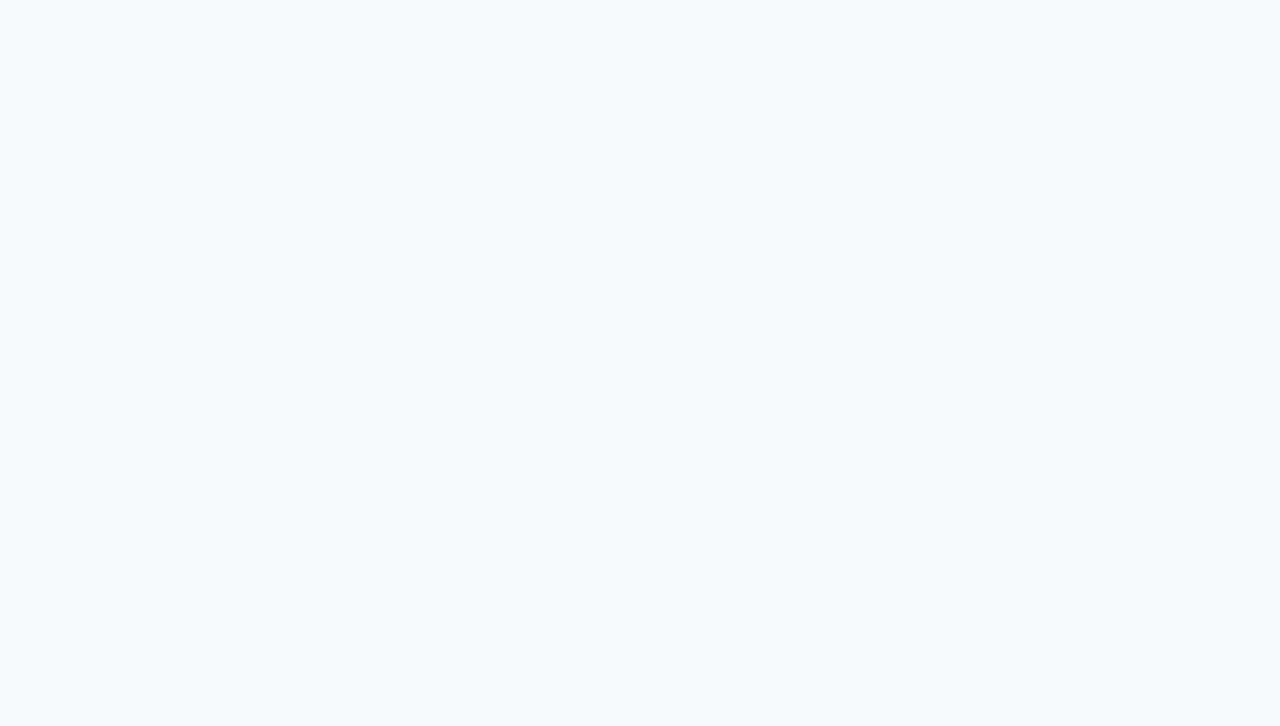
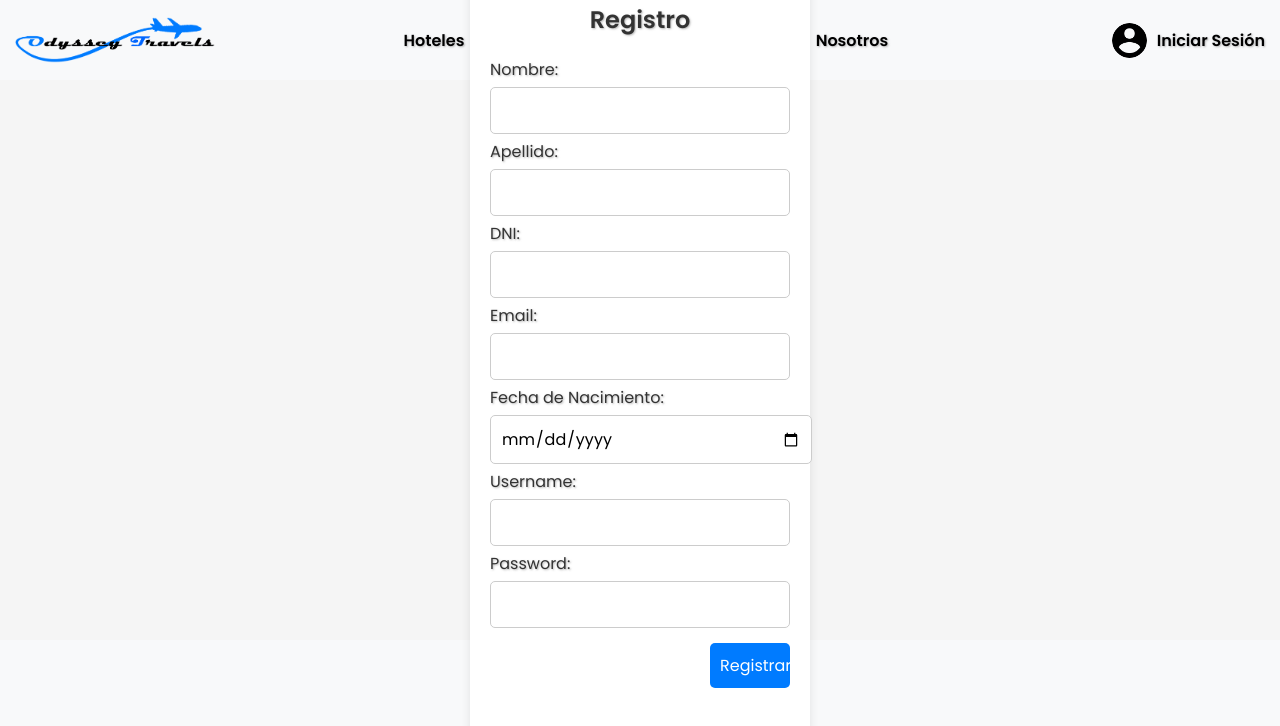
Before and after one commit to JuanFraa431/TrabajoDsw, a React app in the folder Front/: page /register in a window 1280 px wide. Before the commit this address had no page. Shown: the top 726 px of the page. Built offline with nearby package versions, Linux system fonts and the light colour scheme.

Commit message:
realizo el registro.tsx

```diff
--- a/Front/src/App.tsx
+++ b/Front/src/App.tsx
@@ -17,6 +17,7 @@ import VistaAdmin from './components/VistaAdmin';
 import Login from './components/Login';
 import DetalleCliente from './components/Cliente/DetalleCliente';
 import CardDetailExcursion from './components/CardDetailExcursion';
+import Register from './components/Register';
 
 const pageTransition = {
     initial: { opacity: 0 },
@@ -137,6 +138,18 @@ const App: React.FC = () => {
                             </motion.div>
                         </div>
                     }/>
+                    <Route
+                        path="/register"
+                        element={
+                            <div>
+                                <Header/>
+                                <motion.div {...pageTransition}>
+                                    <Register/>
+                                </motion.div>
+                            </div>
+                        }
+
+                    />
                 </Routes>
             </AnimatePresence>
         </>
--- /dev/null
+++ b/Front/src/components/Register.tsx
@@ -0,0 +1,118 @@
+import React, { useState } from 'react';
+import { Link, useNavigate } from 'react-router-dom';
+import { createEntity } from '../services/crudService';
+
+const Register: React.FC = () => {
+    const [username, setUsername] = useState('');
+    const [password, setPassword] = useState('');
+    const [nombre, setNombre] = useState('');
+    const [apellido, setApellido] = useState('');
+    const [dni, setDni] = useState('');
+    const [email, setEmail] = useState('');
+    const [fechaNacimiento, setFechaNacimiento] = useState('');
+    const [error, setError] = useState('');
+    const navigate = useNavigate();
+
+    async function handleRegister(event: React.FormEvent<HTMLFormElement>) {
+        event.preventDefault();
+
+        try {
+            await createEntity('/api/cliente/', {
+                username,
+                password,
+                nombre,
+                apellido,
+                dni,
+                email,
+                estado:1,
+                tipo_usuario:'cliente',
+                fecha_nacimiento: fechaNacimiento
+            });
+
+            setError('');
+            navigate('/login');
+        } catch (error) {
+            console.error('Register failed:', error);
+            setError('Error al registrarse, por favor intente nuevamente.');
+        }
+    }
+
+    return (
+        <div className='container-session'>
+            <div className='form-session'>
+                <h2>Registro</h2>
+                <form onSubmit={handleRegister}>
+                    <div>
+                        <label>Nombre:</label>
+                        <input
+                            type="text"
+                            value={nombre}
+                            onChange={(e) => setNombre(e.target.value)}
+                            required
+                        />
+                    </div>
+                    <div>
+                        <label>Apellido:</label>
+                        <input
+                            type="text"
+                            value={apellido}
+                            onChange={(e) => setApellido(e.target.value)}
+                            required
+                        />
+                    </div>
+                    <div>
+                        <label>DNI:</label>
+                        <input
+                            type="text"
+                            value={dni}
+                            onChange={(e) => setDni(e.target.value)}
+                            required
+                        />
+                    </div>
+                    <div>
+                        <label>Email:</label>
+                        <input
+                            type="email"
+                            value={email}
+                            onChange={(e) => setEmail(e.target.value)}
+                            required
+                        />
+                    </div>
+                    <div>
+                        <label>Fecha de Nacimiento:</label>
+                        <input
+                            type="date"
+                            value={fechaNacimiento}
+                            onChange={(e) => setFechaNacimiento(e.target.value)}
+                            required
+                        />
+                    </div>
+                    <div>
+                        <label>Username:</label>
+                        <input
+                            type="text"
+                            value={username}
+                            onChange={(e) => setUsername(e.target.value)}
+                            required
+                        />
+                    </div>
+                    <div>
+                        <label>Password:</label>
+                        <input
+                            type="password"
+                            value={password}
+                            onChange={(e) => setPassword(e.target.value)}
+                            required
+                        />
+                    </div>
+                    {error && <p className="error-message">{error}</p>}
+                    <div className='container-button'>
+                        <button type="submit">Registrarse</button>
+                    </div>
+                </form>
+            </div>
+        </div>
+    );
+};
+
+export default Register;
--- a/Front/src/services/crudService.ts
+++ b/Front/src/services/crudService.ts
@@ -30,9 +30,11 @@ export const deleteEntity = async (endpoint: string, id: number) => {
 };
 
 export const createEntity = async (endpoint: string, entityData: object) => {
-  try {
-    await axios.post(`${endpoint}`, entityData);
-  } catch (error) {
-    throw new Error('Error creating entity');
-  }
-}
+    try {
+        const response = await axios.post(endpoint, entityData);
+        return response.data;
+    } catch (error: any) {
+        console.error('Error en createEntity:', error.response?.data || error.message);
+        throw new Error(error.response?.data?.message || 'Error creating entity');
+    }
+};
```
